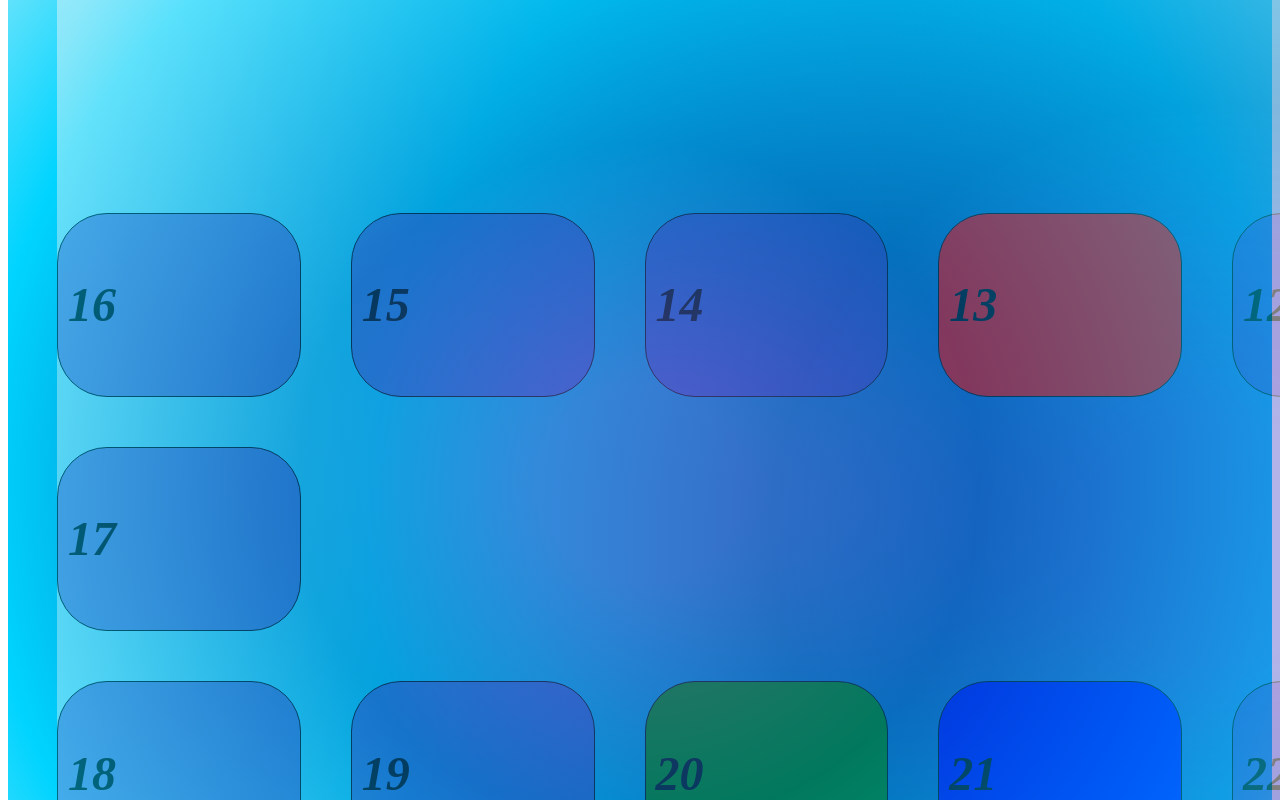
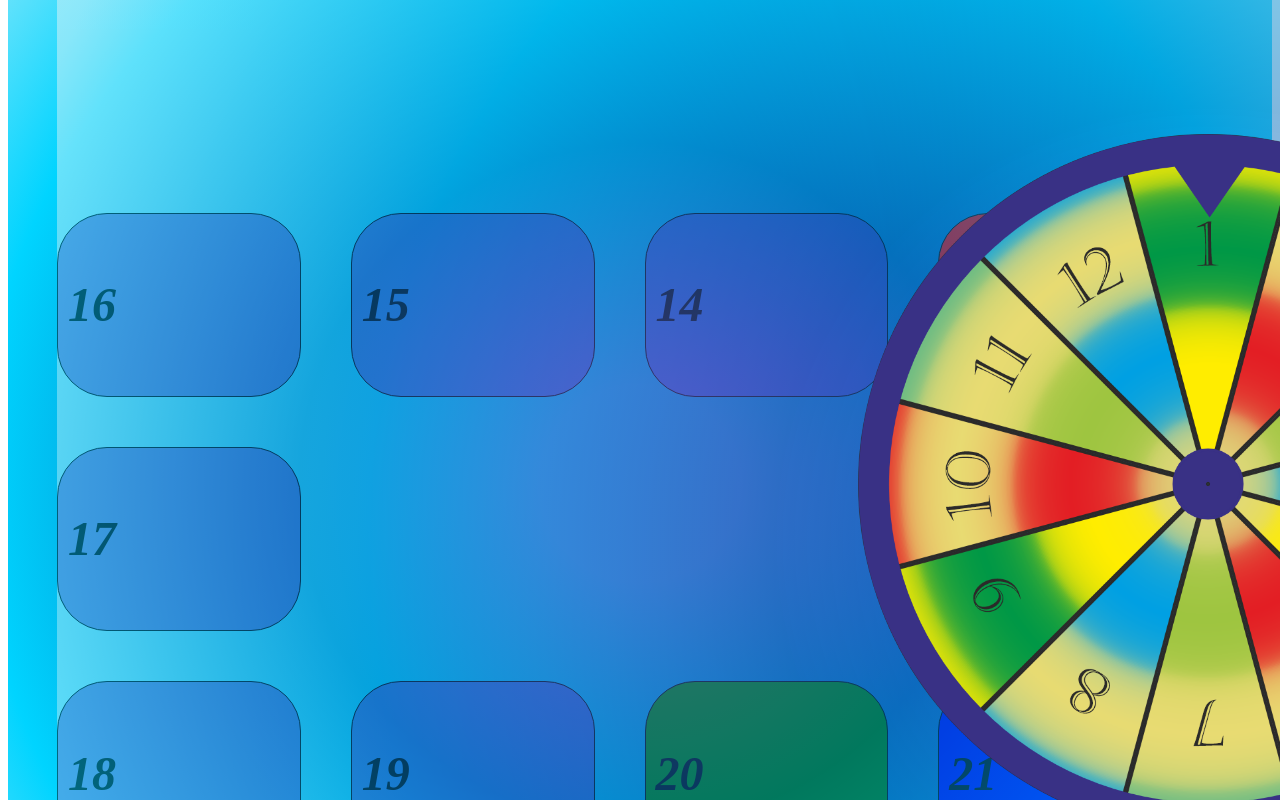
Before and after one commit to dianaveselkina/wander-game-one, a Vue app: page / in a window 1280 px wide. Shown: the part 480-1280 px from the top of the page. Built offline with nearby package versions, Linux system fonts and the light colour scheme.

Commit message:
add wheel

```diff
--- a/src/App.vue
+++ b/src/App.vue
@@ -4,6 +4,7 @@
     <StartDiv></StartDiv>
     <PlayerDiv>1</PlayerDiv>
     <PlayerDiv class="player2">2</PlayerDiv>
+    <WheelDiv class="wheel"></WheelDiv>
     <FinishDiv></FinishDiv>
     <BoardDiv></BoardDiv>
   </div>
@@ -13,12 +14,14 @@ import PlayerDiv from './components/PlayerDiv.vue';
 import BoardDiv from './components/BoardDiv.vue';
 import StartDiv from './components/StartDiv.vue';
 import FinishDiv from './components/FinishDiv.vue';
+import WheelDiv from './components/WheelDiv.vue';
 export default {
   components: {
     BoardDiv,
     StartDiv,
     FinishDiv,
     PlayerDiv,
+    WheelDiv,
   },
   data() {
     return {};
@@ -55,4 +58,8 @@ h1 {
   top: 268px;
   left: 130px;
 }
+.wheel {
+  margin: 550px 850px;
+  text-align: center;
+}
 </style>
--- /dev/null
+++ b/src/components/WheelDiv.vue
@@ -0,0 +1,35 @@
+<template>
+  <div class="wheel__small">
+    <div class="wheel__big"></div>
+  </div>
+</template>
+<script>
+export default {
+  data() {
+    return {};
+  },
+  methods: {},
+};
+</script>
+<style scoped>
+.wheel__big {
+  position: relative;
+  background-image: url(../img/wheel1.png);
+  z-index: 8;
+  background-repeat: no-repeat;
+  background-size: cover;
+  width: 700px;
+  height: 700px;
+}
+.wheel__small {
+  position: absolute;
+  top: 0;
+  left: 0;
+  background-image: url(../img/wheel2.png);
+  z-index: 7;
+  background-repeat: no-repeat;
+  background-size: cover;
+  width: 700px;
+  height: 700px;
+}
+</style>
```
Also changed, not shown: src/img/wheel1.png (added), src/img/wheel2.png (added).
